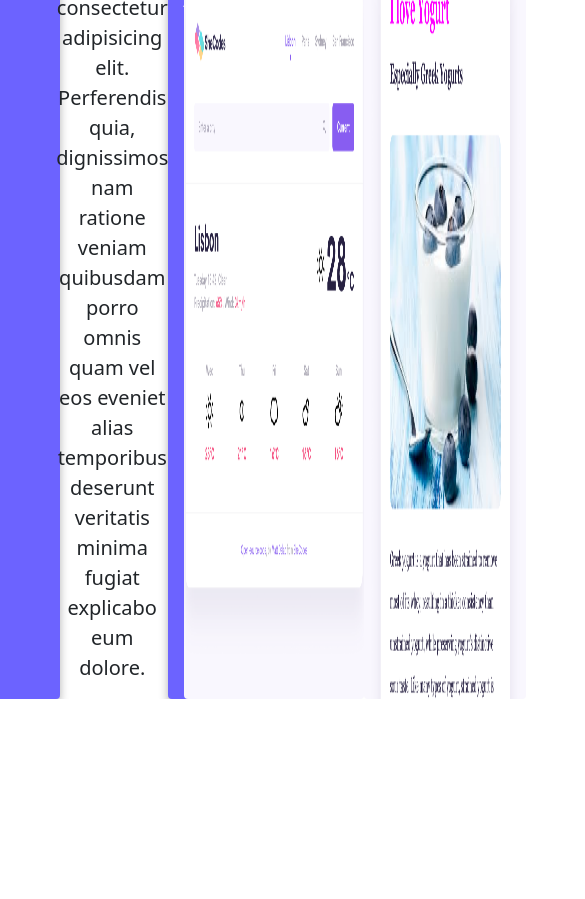
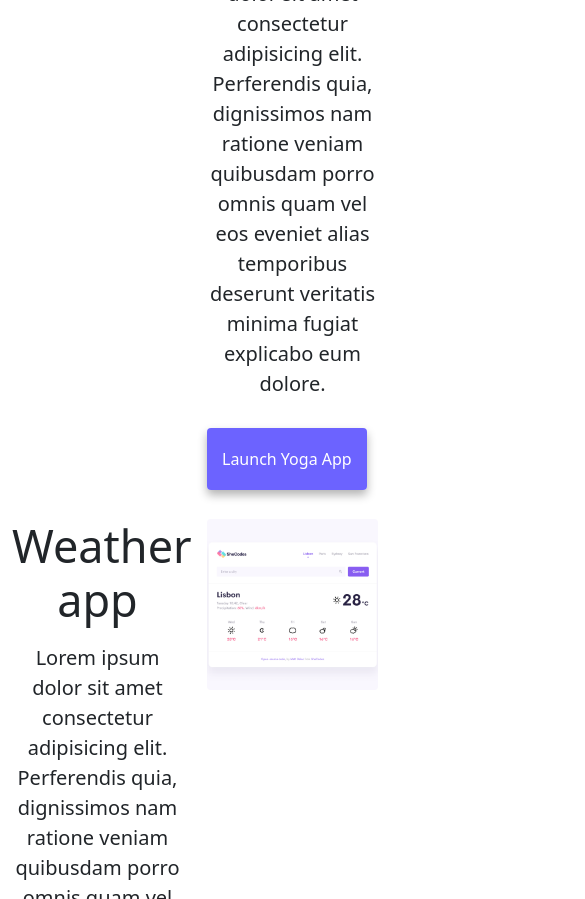
Before and after one commit to jana-droidcon/AdvancesToolsJana-Hille, a website: page index.html in a window 390 px wide. Shown: the part 679-1578 px from the top of the page, 585 px wide, since content can reach past the window. Before the commit the page ends 1378 px from the top, so only its background shows below. Drawn offline with nearby package versions, Linux system fonts and the light colour scheme.

Commit message:
Update Style.css

```diff
--- a/style.css
+++ b/style.css
@@ -86,6 +86,7 @@ p {
 .email-link:hover {
   text-decoration: underline;
 }
+
 @media (max-width: 576px) {
   h1 {
     text-align: center;
@@ -106,11 +107,7 @@ p {
     text-align: center;
   }
 
-  .primary-link .secondary-link {
-    position: relative;
-  }
-
-  div {
+  .row {
     display: flex;
     justify-content: center;
   }
```
